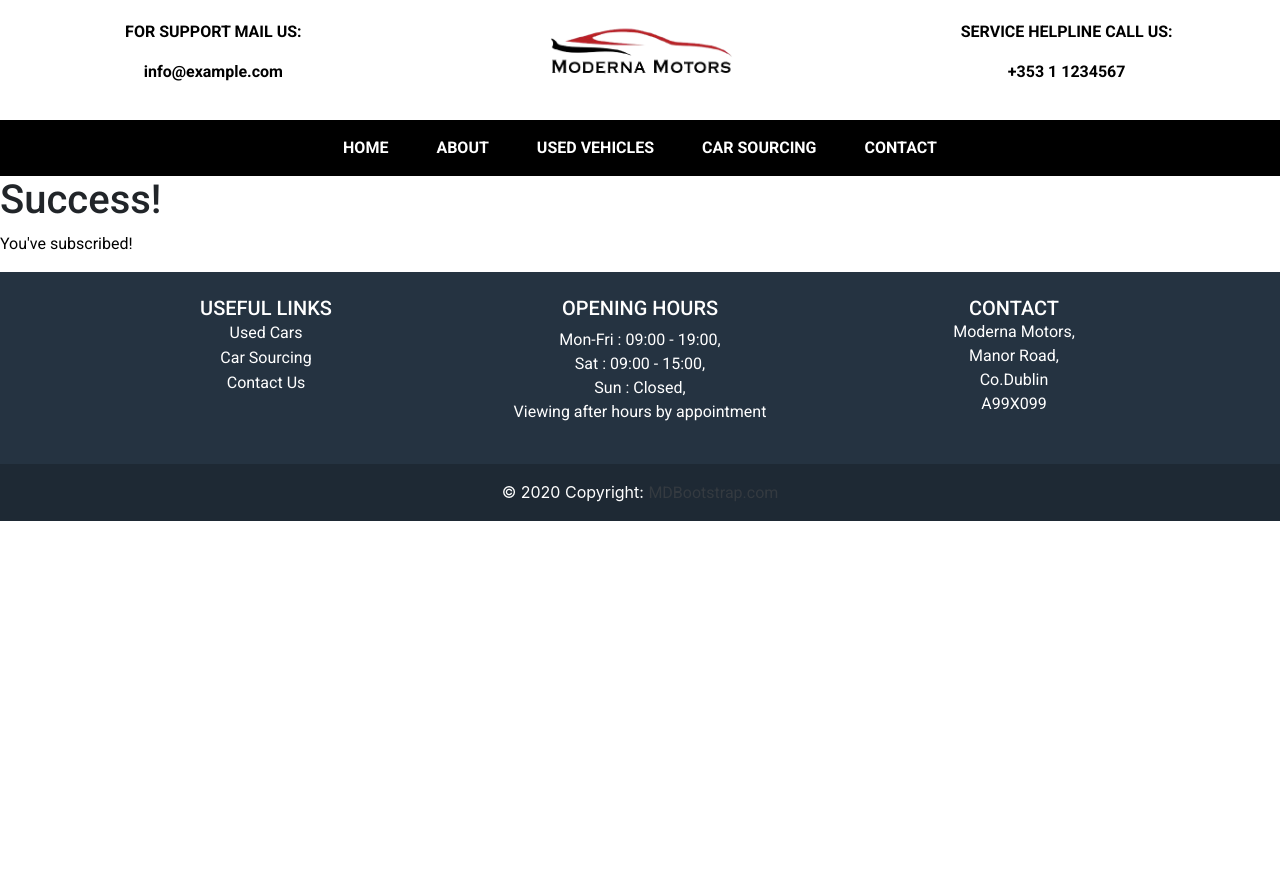
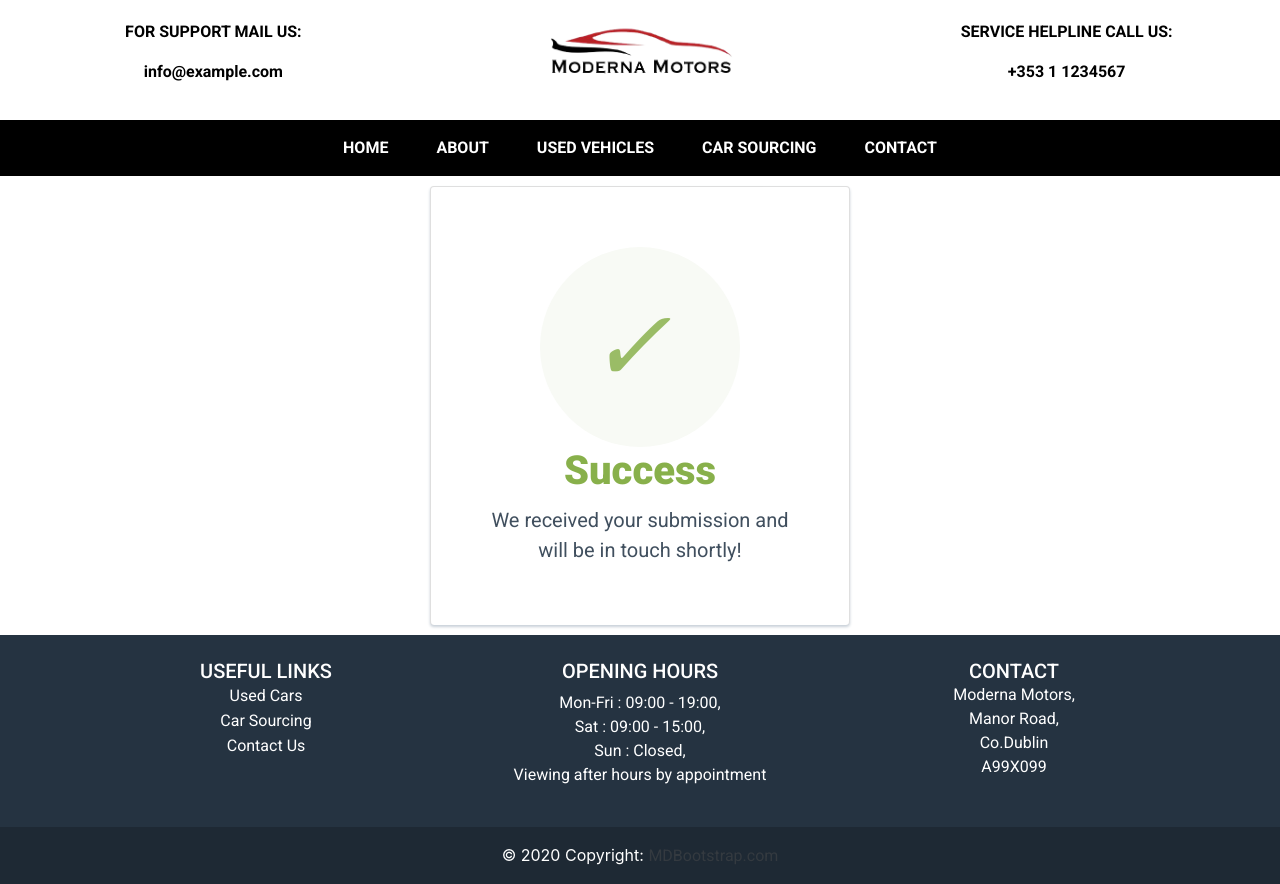
Before and after one commit to ldettorre/cardealership-app, a Django app: page /contact/subscribe in a window 1280 px wide. Before the commit the page ends 521 px from the top, so only its background shows below. Run offline with Django 3.2, Linux system fonts and the light colour scheme; some libraries are stand-ins or nearby versions.

Commit message:
Added some additional styling and elements to the success page as it was very bare. There is now a nice checkmark and confirmation message upon loading. the next thing will be to change it depending on whether the form was a contact or subscriber or car sourcing entry

```diff
--- a/cardealership/static/css/style.css
+++ b/cardealership/static/css/style.css
@@ -567,19 +567,42 @@ th, td {
 }
 /* End of Car Sourcing Page */
 
-/* Blog */
-
-.blog-banner {
-    background-image:linear-gradient(to bottom,black 0%,grey 100%),url("/static/images/landing-image3.jpg");
-    background-blend-mode:multiply;
-    background-size:cover;
-    background-position:center;
-    width:100%;
-    height:230px;
-    margin-bottom: 50px;
+/* Success Page */
+.success-title {
+    color: #88B04B;
+    font-weight: 900;
+    font-size: 40px;
+    margin-bottom: 10px;
+  }
+.success-blurb {
+    color: #404F5E;
+    font-size:20px;
+    margin: 0;
+  }
+i {
+  color: #9ABC66;
+  font-size: 100px;
+  line-height: 200px;
+  margin-left:-15px;
+}
+.success-card {
+  background: white;
+  padding: 60px;
+  border-radius: 4px;
+  box-shadow: 0 2px 3px #C8D0D8;
+  display: inline-block;
+  margin: 10px auto;
+  border-bottom:none;
 }
 
-/* End of Blog */
+.success-checkmark{
+    border-radius:200px;
+    height:200px;
+    width:200px;
+    background: #F8FAF5;
+    margin:0 auto;
+}
+/* End of Success Page */
 
 
 /* Footer */
--- a/contact/templates/contact/success.html
+++ b/contact/templates/contact/success.html
@@ -1,6 +1,15 @@
-{% extends 'base.html' %} {% load crispy_forms_tags %} {% block content %}
+{% extends 'base.html' %} {% load crispy_forms_tags %} {% load static %} {% block content %}
 
-<h1>Success!</h1>
-<p>You've subscribed!</p>
+<div class="container">
+    <div class="col-sm-12 text-center">
+        <div class="card success-card">
+            <div class="success-checkmark">
+            <i class="checkmark">✓</i>
+            </div>
+            <h1 class="success-title">Success</h1>
+            <p class="success-blurb">We received your submission and<br/> will be in touch shortly!</p>
+        </div>
+    </div>
+</div>
 
 {% endblock %}
```
